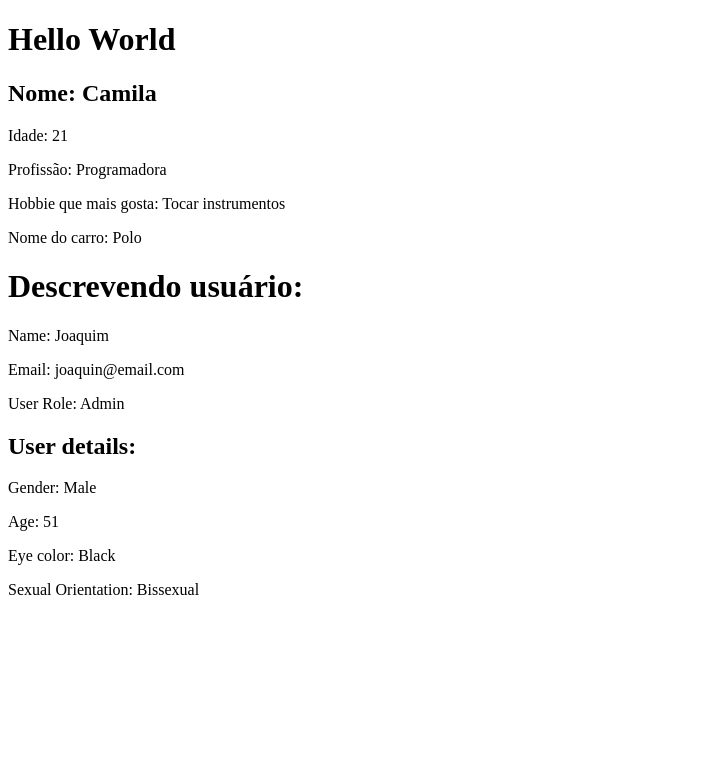
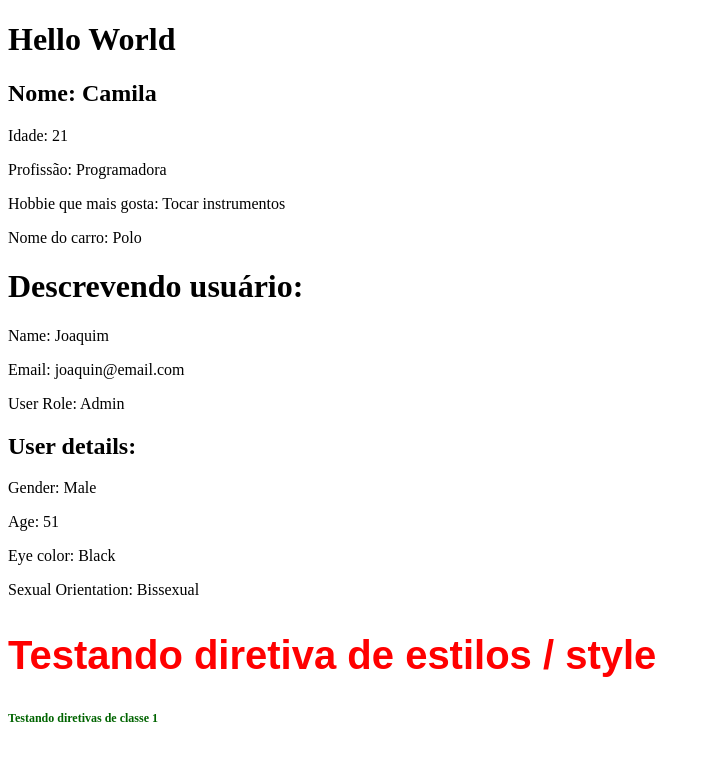
Before and after one commit to cami-codes/angular-matheusbattisti, an Angular app: page / in a window 1280 px wide. Shown: the top 760 px of the page, without its empty margins (0-710 px from the left). Built offline with nearby package versions, Linux system fonts and the light colour scheme.

Commit message:
Diretivas do angular

```diff
--- a/src/app/app.component.html
+++ b/src/app/app.component.html
@@ -2,3 +2,4 @@
 <app-first-component></app-first-component>
 
 <app-parent-data [name]="userName" [userData]="userData" [userDetails]="userDetails"></app-parent-data>
+<app-directives></app-directives>
--- a/src/app/app.module.ts
+++ b/src/app/app.module.ts
@@ -5,12 +5,14 @@ import { AppRoutingModule } from './app-routing.module';
 import { AppComponent } from './app.component';
 import { FirstComponentComponent } from './components/first-component/first-component.component';
 import { ParentDataComponent } from './components/parent-data/parent-data.component';
+import { DirectivesComponent } from './components/directives/directives.component';
 
 @NgModule({
   declarations: [
     AppComponent,
     FirstComponentComponent,
-    ParentDataComponent
+    ParentDataComponent,
+    DirectivesComponent
   ],
   imports: [
     BrowserModule,
--- /dev/null
+++ b/src/app/components/directives/directives.component.css
@@ -0,0 +1,7 @@
+.small-title {
+  font-size: 12px;
+}
+
+.green-title {
+  color: darkgreen;
+}
--- /dev/null
+++ b/src/app/components/directives/directives.component.html
@@ -0,0 +1,3 @@
+<h2 [ngStyle]="{'font-size': size + 'px', 'font-family': font, color: color}">Testando diretiva de estilos / style</h2>
+
+<h2 [ngClass]="classes">Testando diretivas de classe 1</h2>
--- /dev/null
+++ b/src/app/components/directives/directives.component.ts
@@ -0,0 +1,21 @@
+import { Component, OnInit } from '@angular/core';
+
+@Component({
+  selector: 'app-directives',
+  templateUrl: './directives.component.html',
+  styleUrls: ['./directives.component.css']
+})
+export class DirectivesComponent implements OnInit {
+  size = 40
+  font = 'Arial'
+  color = 'red'
+
+  classes = ['green-title', 'small-title']
+
+
+  constructor() { }
+
+  ngOnInit(): void {
+  }
+
+}
```
Also changed, not shown: 1 other file (tests, documents, lock files or other folders).
